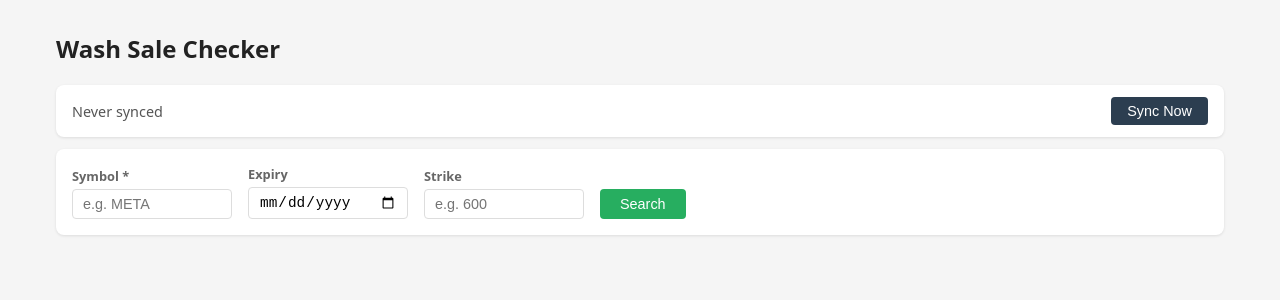
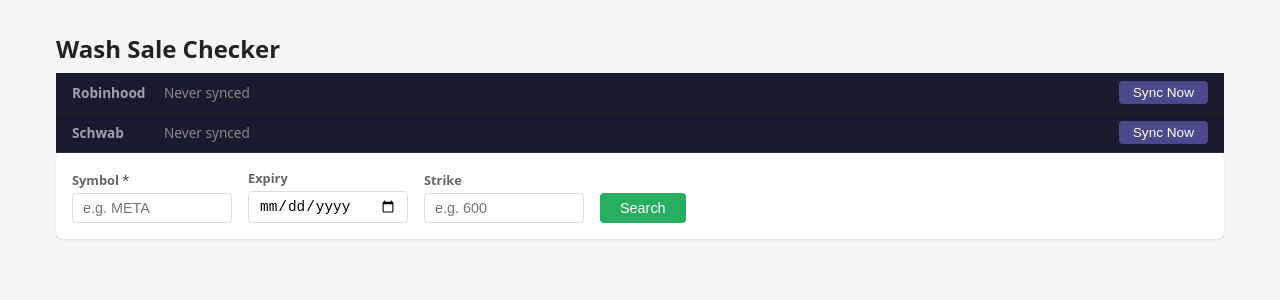
Before and after one commit to pgupta90/wash-sale-tracker, a React app in the folder frontend/: page / in a window 1280 px wide. Shown: the top 300 px of the page. Built offline with nearby package versions, Linux system fonts and the light colour scheme; no server answers; the HTML template or start-up script is replaced by a standard one.

Commit message:
feat: add Schwab sync row to SyncBar with independent sync state

```diff
--- a/frontend/src/App.css
+++ b/frontend/src/App.css
@@ -8,17 +8,61 @@
 
 /* Sync Bar */
 .sync-bar {
-  display: flex; align-items: center; gap: 12px; padding: 12px 16px;
-  background: #fff; border-radius: 8px; margin: 12px 0;
-  box-shadow: 0 1px 3px rgba(0,0,0,0.1);
+  background: #1a1a2e;
+  border-bottom: 1px solid #333;
+  padding: 0;
 }
-.sync-timestamp { flex: 1; font-size: 0.9rem; color: #555; }
-.sync-error { color: #c0392b; font-size: 0.85rem; }
+
+.sync-bar-row {
+  display: flex;
+  align-items: center;
+  gap: 12px;
+  padding: 8px 16px;
+  border-bottom: 1px solid #222;
+}
+
+.sync-bar-row:last-child {
+  border-bottom: none;
+}
+
+.sync-platform {
+  font-weight: 600;
+  color: #a0a0b0;
+  font-size: 0.85rem;
+  width: 80px;
+  flex-shrink: 0;
+}
+
+.sync-timestamp {
+  color: #888;
+  font-size: 0.85rem;
+  flex: 1;
+}
+
+.sync-error {
+  color: #ff6b6b;
+  font-size: 0.85rem;
+}
+
 .sync-button {
-  padding: 6px 16px; background: #2c3e50; color: #fff;
-  border: none; border-radius: 4px; cursor: pointer; font-size: 0.9rem;
+  background: #4a4a8a;
+  color: white;
+  border: none;
+  padding: 4px 14px;
+  border-radius: 4px;
+  cursor: pointer;
+  font-size: 0.85rem;
+  flex-shrink: 0;
 }
-.sync-button:disabled { opacity: 0.5; cursor: not-allowed; }
+
+.sync-button:hover:not(:disabled) {
+  background: #6a6aaa;
+}
+
+.sync-button:disabled {
+  opacity: 0.5;
+  cursor: not-allowed;
+}
 
 /* Search Filters */
 .search-filters {
--- a/frontend/src/api.js
+++ b/frontend/src/api.js
@@ -18,6 +18,18 @@
   return res.json();
 }
 
+export async function getSchwabSyncStatus() {
+  const res = await fetch(`${BASE}/sync/schwab/status`);
+  if (!res.ok) throw new Error('Failed to fetch Schwab sync status');
+  return res.json();
+}
+
+export async function triggerSchwabSync() {
+  const res = await fetch(`${BASE}/sync/schwab`, { method: 'POST' });
+  if (!res.ok) throw new Error('Schwab sync failed');
+  return res.json();
+}
+
 export async function searchTrades({ symbol, expiry, strike }) {
   const params = new URLSearchParams({ symbol });
   if (expiry) params.set('expiry', expiry);
--- a/frontend/src/components/SyncBar.jsx
+++ b/frontend/src/components/SyncBar.jsx
@@ -1,19 +1,22 @@
 import { useState, useEffect } from 'react';
-import { getSyncStatus, triggerSync } from '../api';
+import {
+  getSyncStatus, triggerSync,
+  getSchwabSyncStatus, triggerSchwabSync,
+} from '../api';
 
-export default function SyncBar() {
+function PlatformSyncRow({ name, getStatus, triggerSync: doSync }) {
   const [syncState, setSyncState] = useState({ status: 'idle', last_synced: null });
   const [loading, setLoading] = useState(false);
 
   useEffect(() => {
-    getSyncStatus().then(setSyncState).catch(console.error);
+    getStatus().then(setSyncState).catch(console.error);
   }, []);
 
   async function handleSync() {
     setLoading(true);
     setSyncState(s => ({ ...s, status: 'syncing' }));
     try {
-      const result = await triggerSync();
+      const result = await doSync();
       setSyncState(result);
     } catch (err) {
       setSyncState(s => ({ ...s, status: 'error', error: err.message }));
@@ -27,7 +30,8 @@
     : 'Never synced';
 
   return (
-    <div className="sync-bar">
+    <div className="sync-bar-row">
+      <span className="sync-platform">{name}</span>
       <span className="sync-timestamp">
         {syncState.status === 'syncing' ? 'Syncing...' : timestampText}
       </span>
@@ -40,3 +44,20 @@
     </div>
   );
 }
+
+export default function SyncBar() {
+  return (
+    <div className="sync-bar">
+      <PlatformSyncRow
+        name="Robinhood"
+        getStatus={getSyncStatus}
+        triggerSync={triggerSync}
+      />
+      <PlatformSyncRow
+        name="Schwab"
+        getStatus={getSchwabSyncStatus}
+        triggerSync={triggerSchwabSync}
+      />
+    </div>
+  );
+}
```
